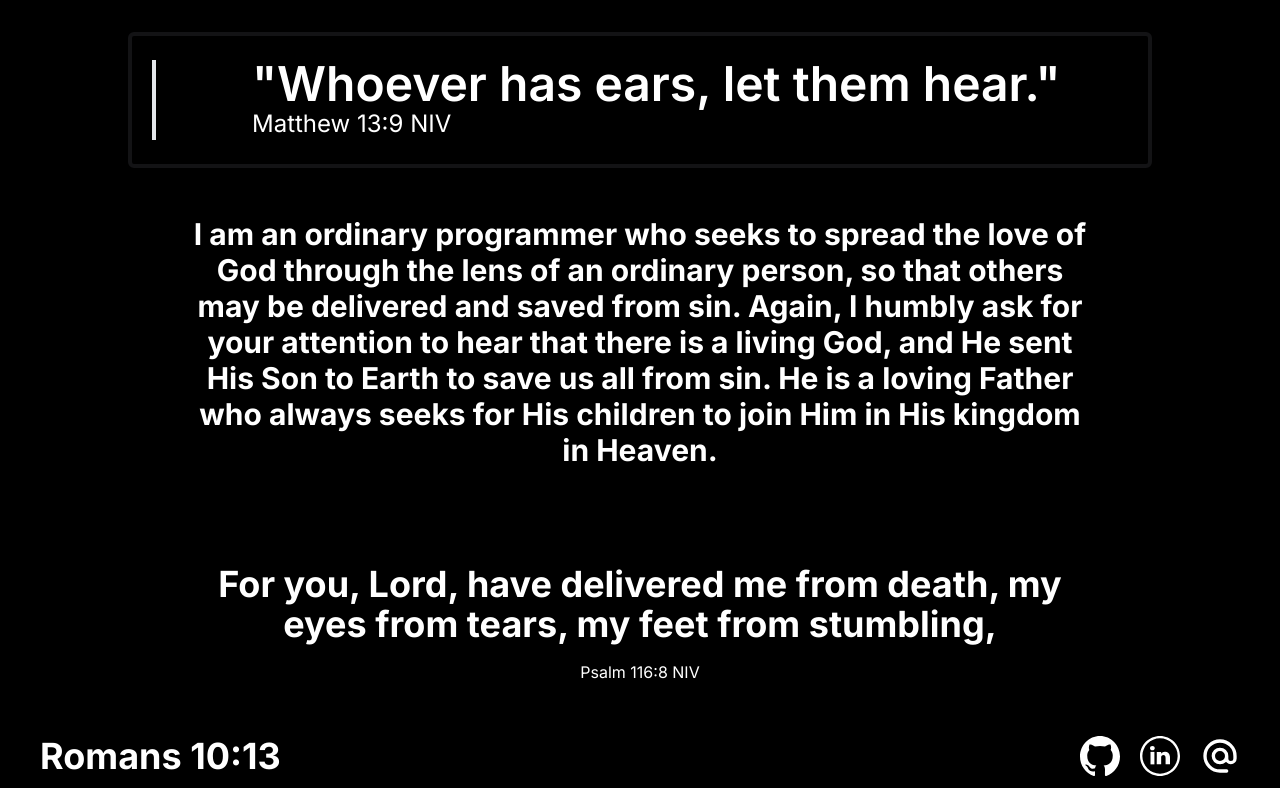
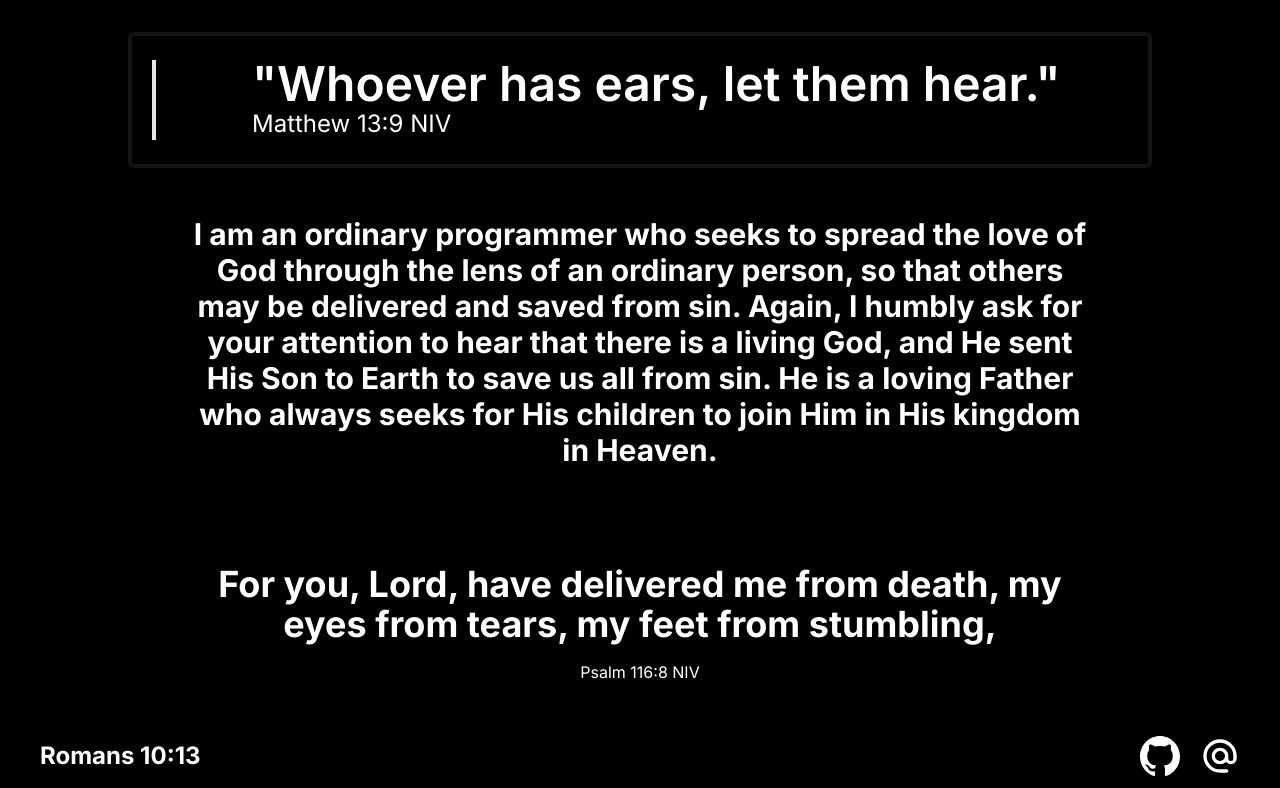
Before and after one commit to epicasino/developing-christian-blog, a Next.js app: page /about in a window 1280 px wide. Shown: the part 4071-4859 px from the top of the page. Built offline with nearby package versions, Linux system fonts and the light colour scheme.

Commit message:
added footer link, deleted linkedin as it isn't necessary

```diff
--- a/src/components/footer/Footer.tsx
+++ b/src/components/footer/Footer.tsx
@@ -3,9 +3,20 @@ import Image from 'next/image';
 export default function Footer() {
   return (
     <footer className="h-[8vh] w-full flex justify-between items-center px-10">
-      <h1>Romans 10:13</h1>
+      <h3 className="transition hover:scale-110">
+        <a
+          href="https://www.biblegateway.com/passage/?search=Romans%2010:13&version=NIV"
+          target="_blank"
+        >
+          Romans 10:13
+        </a>
+      </h3>
       <div className="flex flex-row gap-5">
-        <a>
+        <a
+          href="https://github.com/epicasino/developing-christian-blog"
+          className="transition hover:scale-105"
+          target="_blank"
+        >
           <Image
             src={'/github.svg'}
             alt="GitHub Logo"
@@ -14,19 +25,14 @@ export default function Footer() {
             className="h-10 w-10 invert"
           />
         </a>
-        <a>
-          <Image
-            src={'/linkedin.svg'}
-            alt="GitHub Logo"
-            height={0}
-            width={0}
-            className="h-10 w-10 invert"
-          />
-        </a>
-        <a>
+        <a
+          href="mailto:developingchristian@gmail.com"
+          className="transition hover:scale-105"
+          target="_blank"
+        >
           <Image
             src={'/email.svg'}
-            alt="GitHub Logo"
+            alt="Email Logo"
             height={0}
             width={0}
             className="h-10 w-10 invert"
```
